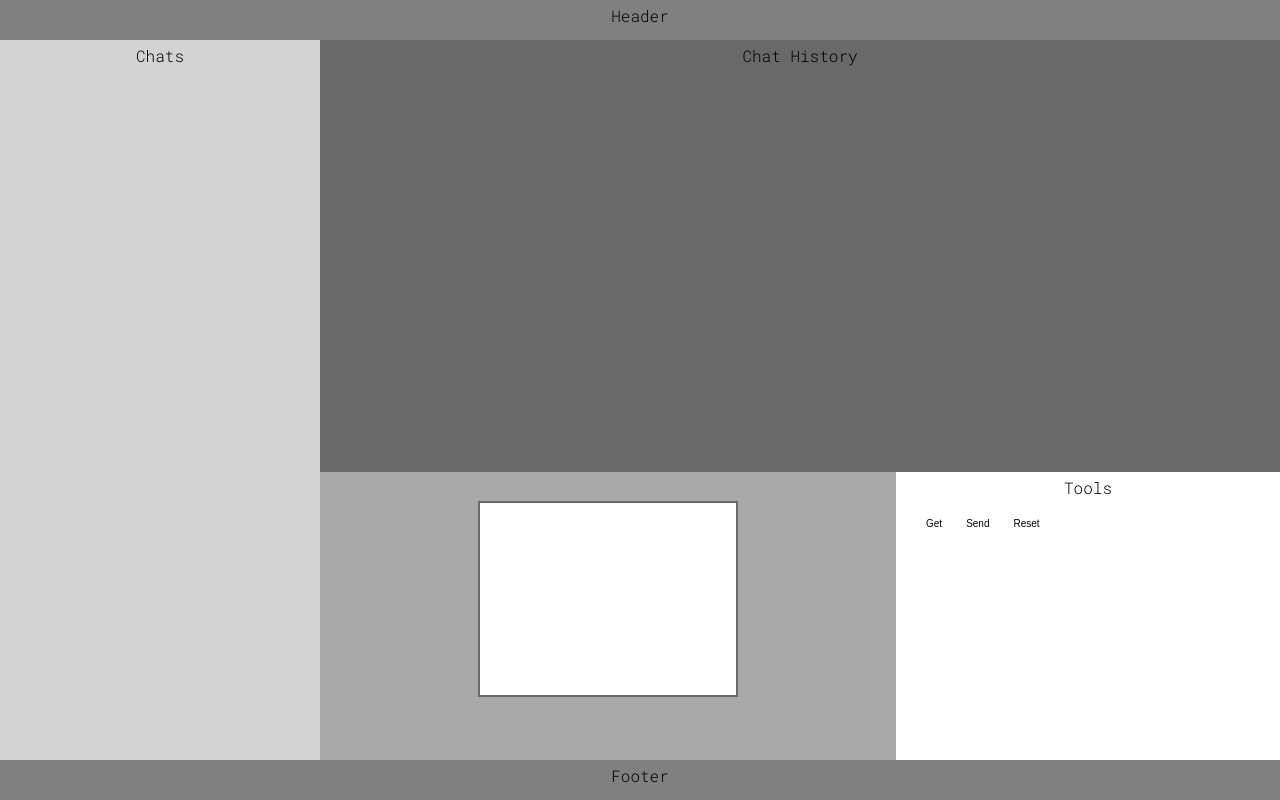
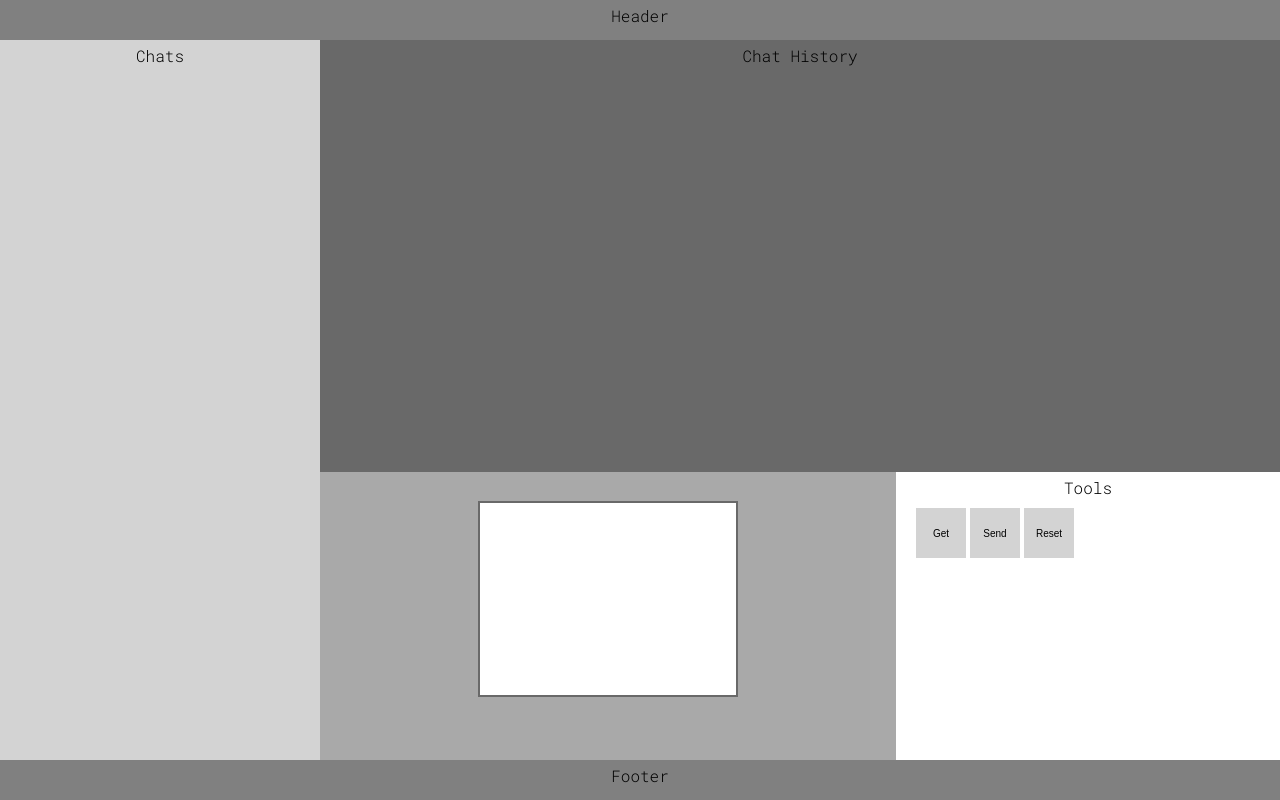
Before and after one commit to Checker8763/Doodle-Chat, a plain HTML site: page website/index.html in a window 1280 px wide. Drawn offline with Linux system fonts and the light colour scheme.

Commit message:
small change in button design

```diff
--- a/website/css/style.css
+++ b/website/css/style.css
@@ -32,7 +32,9 @@ p {
 }
 
 .toolsButton {
-    background-color: transparent;
+    background-color: lightgray;
+    width: 50px;
+    height: 50px;
     border: none;
     padding: 10px 10px;
     text-align: center;
```
